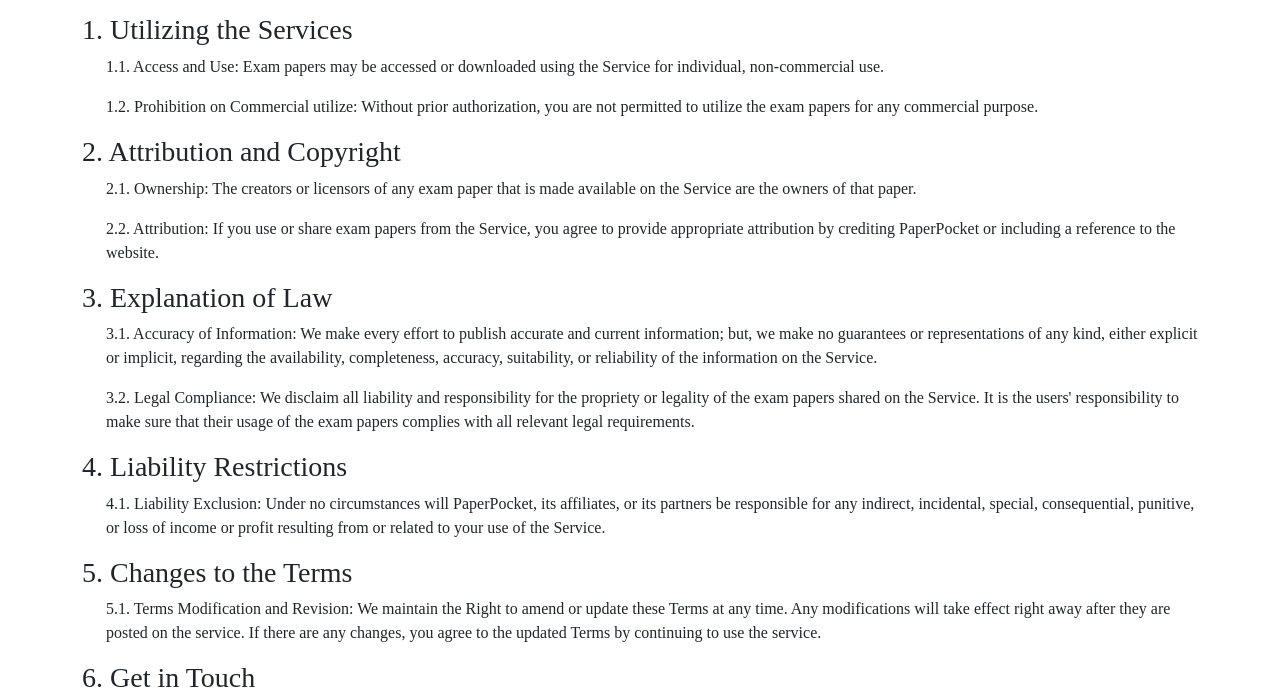
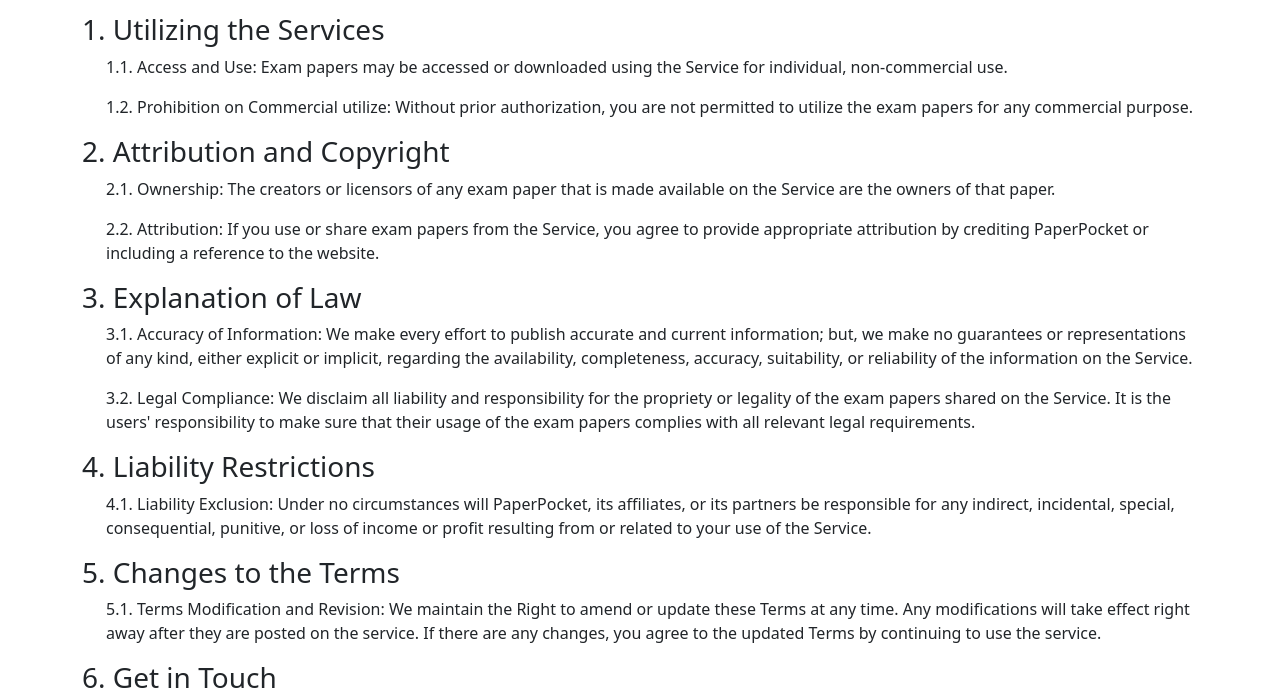
Before and after one commit to ppzh0/PaperPocket, a website: page ToS.html in a window 1280 px wide. Shown: the part 313-1013 px from the top of the page. Drawn offline with nearby package versions, Linux system fonts and the light colour scheme.

Commit message:
blah blah

```diff
--- a/assets/style.css
+++ b/assets/style.css
@@ -21,8 +21,8 @@
 }
 
 /* General Styles */
-.ToS {
-    font-family: "Cambria Math", 'Times New Roman', Times, serif;
+#ToS {
+    font-family: "Cambria Math", 'Times New Roman', Times, serif !important;
 }
 
 em {
```
